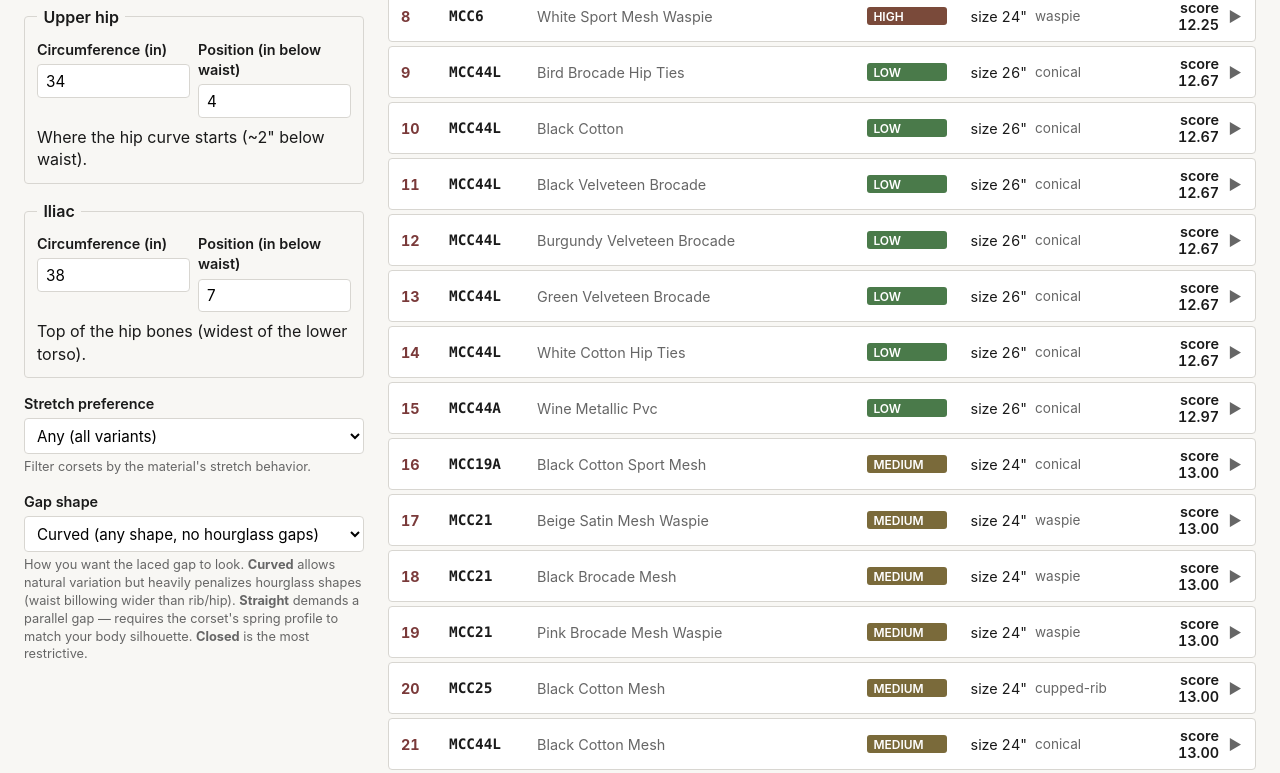
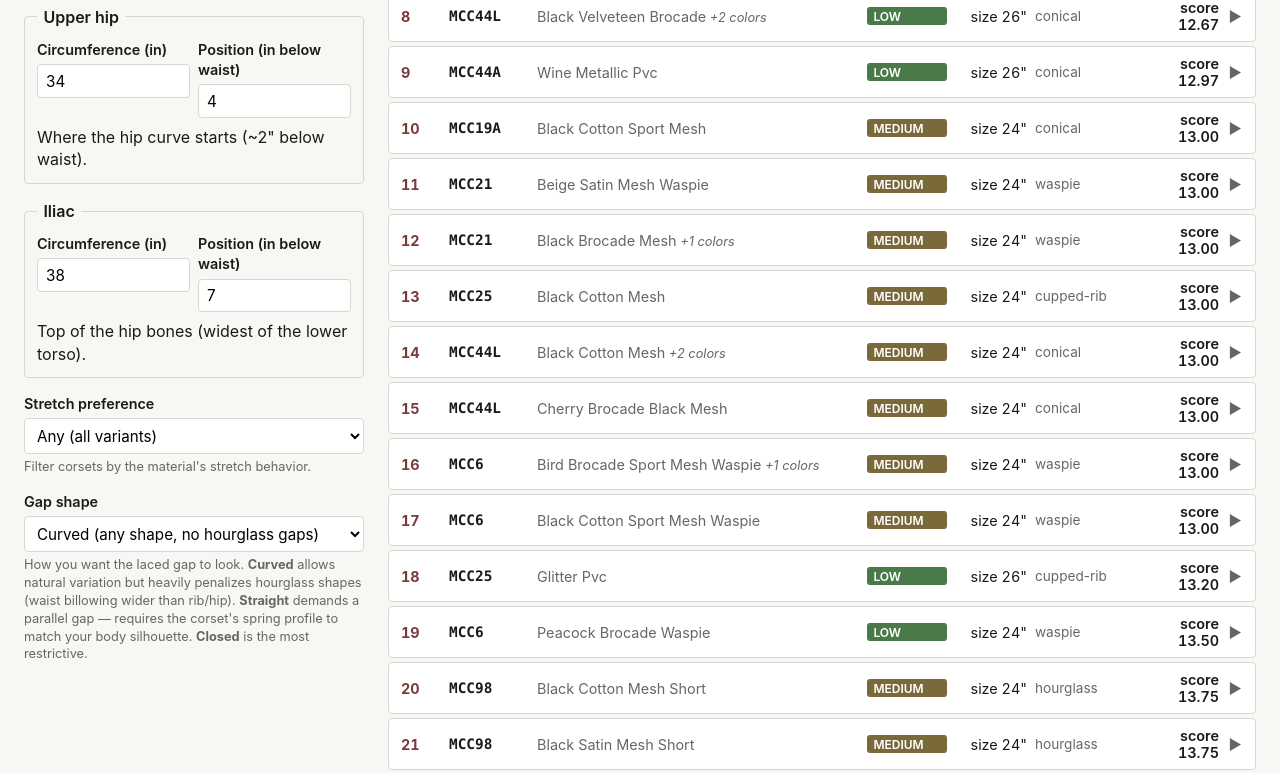
Before and after one commit to marshl/ofcorsetfits, a React (Vite) app: page / in a window 1280 px wide. Shown: the part 600-1373 px from the top of the page. Built offline with nearby package versions, Linux system fonts and the light colour scheme.

Commit message:
Change UI to group results by model+material

```diff
--- a/src/scoring/ranking.ts
+++ b/src/scoring/ranking.ts
@@ -13,66 +13,93 @@
   Catalog,
   Corset,
   CorsetScoreResult,
+  CorsetVariant,
   RankedResult,
   ScoringConfig,
-  VariantBest,
+  VariantGroup,
 } from './types.ts';
 import { scoreCorset } from './scoring.ts';
 
 /**
- * For a single corset, try every (variant × waist size) combination and
- * return the lowest-total result overall PLUS per-variant best results.
- * Returns null if no variant survives the stretch_preference filter.
+ * Fit signature: two variants sharing this key have identical fit math and
+ * therefore identical scores. Used to group variants into ranking rows so
+ * multiple SKUs with the same material composition don't clutter the list
+ * as pseudo-duplicates.
+ */
+function fitSignature(v: CorsetVariant): string {
+  const materials = [...v.materials].sort().join(',');
+  return `${v.stretch_class}::${materials}`;
+}
+
+/**
+ * For a single corset, group its variants by fit signature and compute one
+ * `VariantGroup` per group (best waist size + total across all group members —
+ * they're identical, so one score representing the group). Returns null if
+ * no variant passes the stretch_preference filter.
  */
 export function bestForCorset(
   body: Body,
   corset: Corset,
   config: ScoringConfig,
-): { best: CorsetScoreResult; variantBests: VariantBest[] } | null {
+): { best: CorsetScoreResult; groups: VariantGroup[] } | null {
   const candidateVariants = config.stretch_preference === 'any'
     ? corset.variants
     : corset.variants.filter((v) => v.stretch_class === config.stretch_preference);
   if (candidateVariants.length === 0) return null;
 
-  const variantBests: VariantBest[] = [];
+  // Bucket variants by fit signature.
+  const buckets = new Map<string, CorsetVariant[]>();
+  for (const v of candidateVariants) {
+    const key = fitSignature(v);
+    const bucket = buckets.get(key);
+    if (bucket) bucket.push(v);
+    else buckets.set(key, [v]);
+  }
+
+  // Score each bucket once (using the first variant — all members are identical
+  // for scoring purposes).
+  const groups: VariantGroup[] = [];
   let overallBest: CorsetScoreResult | null = null;
 
-  for (const variant of candidateVariants) {
-    let variantBest: CorsetScoreResult | null = null;
+  for (const bucket of buckets.values()) {
+    // Sort members deterministically by name so UI display is stable.
+    bucket.sort((a, b) => a.name.localeCompare(b.name));
+    const rep = bucket[0];
+    let bestForBucket: CorsetScoreResult | null = null;
     for (const size of corset.waist_sizes_in) {
-      const result = scoreCorset(body, corset, variant, size, config);
-      if (variantBest === null || result.total < variantBest.total) {
-        variantBest = result;
+      const result = scoreCorset(body, corset, rep, size, config);
+      if (bestForBucket === null || result.total < bestForBucket.total) {
+        bestForBucket = result;
       }
     }
-    if (variantBest === null) continue;
-    variantBests.push({
-      variant,
-      best_size_in: variantBest.waist_size_in,
-      total: variantBest.total,
+    if (bestForBucket === null) continue;
+    groups.push({
+      variants: bucket,
+      best_size_in: bestForBucket.waist_size_in,
+      total: bestForBucket.total,
     });
-    if (overallBest === null || variantBest.total < overallBest.total) {
-      overallBest = variantBest;
+    if (overallBest === null || bestForBucket.total < overallBest.total) {
+      overallBest = bestForBucket;
     }
   }
 
   if (overallBest === null) return null;
-  variantBests.sort((a, b) => a.total - b.total);
-  return { best: overallBest, variantBests };
+  groups.sort((a, b) => a.total - b.total);
+  return { best: overallBest, groups };
 }
 
 /**
- * Rank every VARIANT in the catalog by best-fit score (ascending).
+ * Rank every VARIANT GROUP in the catalog by best-fit score (ascending).
  *
- * Each entry represents a single SKU (silhouette × material variant), scored
- * at its own best waist size. Same silhouette in multiple materials produces
- * multiple rows because they have different stretch classes → different slack
- * → different effective-waist math → different scores.
+ * A variant group is one or more SKUs of a single silhouette that share the
+ * same fit signature (stretch_class + materials). Different fabric colors or
+ * decorative elements — the algorithm-invisible axes — collapse into one row
+ * rather than producing pseudo-duplicates.
  *
- * `variant_bests` on each entry still carries all variants of that silhouette
- * for cross-reference in the UI (users can see the current variant's siblings
- * without scrolling). The first entry in `variant_bests` matches this row's
- * variant only when the row's variant is the best for its silhouette.
+ * `all_groups` on each row carries every variant group of the row's
+ * silhouette so the UI can cross-reference siblings (e.g., MCC110's
+ * `low + [brocade, velveteen]` group visible from the `medium + [mesh, satin]`
+ * row without scrolling).
  */
 export function rank(
   body: Body,
@@ -81,40 +108,22 @@
 ): RankedResult[] {
   const results: RankedResult[] = [];
   for (const corset of catalog.corsets) {
-    const candidateVariants = config.stretch_preference === 'any'
-      ? corset.variants
-      : corset.variants.filter((v) => v.stretch_class === config.stretch_preference);
-    if (candidateVariants.length === 0) continue;
+    const summary = bestForCorset(body, corset, config);
+    if (summary === null) continue;
+    const { groups } = summary;
 
-    // Best CorsetScoreResult per variant of this silhouette.
-    const perVariantScores: CorsetScoreResult[] = [];
-    for (const variant of candidateVariants) {
-      let best: CorsetScoreResult | null = null;
-      for (const size of corset.waist_sizes_in) {
-        const result = scoreCorset(body, corset, variant, size, config);
-        if (best === null || result.total < best.total) {
-          best = result;
-        }
-      }
-      if (best !== null) perVariantScores.push(best);
-    }
-    if (perVariantScores.length === 0) continue;
-
-    // Precompute the shared variant_bests list (used by all rows of this silhouette).
-    const variantBests = perVariantScores
-      .map((s) => ({
-        variant: s.variant,
-        best_size_in: s.waist_size_in,
-        total: s.total,
-      }))
-      .sort((a, b) => a.total - b.total);
-
-    // Emit one row per variant.
-    for (const scoreResult of perVariantScores) {
+    // Emit one row per variant group. To find the CorsetScoreResult for each
+    // group's canonical variant (variants[0]), we re-score the size that
+    // groups[i].best_size_in indicates. Cheaper than storing the full result
+    // per group inside bestForCorset.
+    for (const group of groups) {
+      const rep = group.variants[0];
+      const scoreResult = scoreCorset(body, corset, rep, group.best_size_in, config);
       results.push({
         corset,
         best: scoreResult,
-        variant_bests: variantBests,
+        variant_group: group,
+        all_groups: groups,
       });
     }
   }
--- a/src/ui/RankedList.tsx
+++ b/src/ui/RankedList.tsx
@@ -1,14 +1,16 @@
 /**
- * Ranked list — one row per VARIANT (silhouette × material variant). Same
- * silhouette in multiple materials appears as multiple rows because the
- * different stretch classes produce different scores. Expanding a row
- * reveals the per-position penalty breakdown for THAT specific variant,
- * plus a compact cross-reference of the same silhouette's other variants
- * so you can compare siblings without scrolling.
+ * Ranked list — one row per VARIANT GROUP (silhouette + fit signature).
+ * A group is 1+ SKUs sharing the same stretch class + material composition:
+ * they differ only by fabric color / decorative flourishes, which don't
+ * affect fit, so they get one shared row with multiple buy links.
+ *
+ * Expanding a row shows the per-position penalty breakdown for the group's
+ * canonical variant, all group members' buy links, and a cross-reference
+ * to any OTHER fit-signature groups of the same silhouette.
  */
 
 import { useState } from 'react';
-import type { RankedResult } from '../scoring/types.ts';
+import type { RankedResult, VariantGroup } from '../scoring/types.ts';
 
 interface RankedListProps {
   results: RankedResult[];
@@ -22,9 +24,13 @@
   return `${sign}${diff.toFixed(2)}"`;
 }
 
-/** Unique key per row: same silhouette in different variants → different keys. */
+function groupSignatureKey(g: VariantGroup): string {
+  return g.variants[0].url;
+}
+
+/** Unique key per row: silhouette + group's canonical URL. */
 function rowKey(r: RankedResult): string {
-  return `${r.corset.id}::${r.best.variant.url}`;
+  return `${r.corset.id}::${groupSignatureKey(r.variant_group)}`;
 }
 
 export function RankedList({ results, topN = 30 }: RankedListProps) {
@@ -48,7 +54,8 @@
       <h2>
         Best fits{' '}
         <span className="count">
-          ({shown.length} of {results.length} shown — variants ranked separately)
+          ({shown.length} of {results.length} shown — variants with the same
+          material are grouped)
         </span>
       </h2>
       <ol className="ranked-rows">
@@ -56,9 +63,11 @@
           const key = rowKey(r);
           const isExpanded = expandedKey === key;
           const stretch = r.best.variant.stretch_class;
-          const otherVariants = r.variant_bests.filter(
-            (vb) => vb.variant.url !== r.best.variant.url,
+          const group = r.variant_group;
+          const otherGroups = r.all_groups.filter(
+            (g) => groupSignatureKey(g) !== groupSignatureKey(group),
           );
+          const memberCount = group.variants.length;
           return (
             <li key={key} className={`ranked-row ranked-row-${stretch}`}>
               <button
@@ -69,7 +78,12 @@
               >
                 <span className="rank">{i + 1}</span>
                 <span className="corset-id">{r.corset.id}</span>
-                <span className="corset-name">{r.best.variant.name}</span>
+                <span className="corset-name">
+                  {r.best.variant.name}
+                  {memberCount > 1 && (
+                    <span className="group-count"> +{memberCount - 1} colors</span>
+                  )}
+                </span>
                 <span className={`stretch stretch-${stretch}`}>{stretch}</span>
                 <span className="best-size">size {r.best.waist_size_in}"</span>
                 <span className="silhouette">{r.corset.silhouette_category}</span>
@@ -81,18 +95,10 @@
                 <div className="ranked-row-details">
                   <div className="detail-meta">
                     <div>
-                      <strong>Variant:</strong> {r.best.variant.name} —{' '}
-                      <a
-                        href={r.best.variant.url}
-                        target="_blank"
-                        rel="noopener noreferrer"
-                      >
-                        buy on mysticcitycorsets.com ↗
-                      </a>
-                    </div>
-                    <div>
                       <strong>Materials:</strong>{' '}
                       {r.best.variant.materials.join(', ') || '(unspecified)'}
+                      {' — '}
+                      <em>stretch class: {stretch}</em>
                     </div>
                     <div>
                       <strong>Silhouette words:</strong>{' '}
@@ -102,6 +108,27 @@
                       <strong>Torso length:</strong>{' '}
                       {r.corset.body_length_in ?? 'unknown'}"
                     </div>
+                  </div>
+
+                  <div className="variant-list">
+                    <strong>
+                      Buy this fit ({memberCount}{' '}
+                      {memberCount === 1 ? 'option' : 'color options — same fit'})
+                    </strong>
+                    <ul className="variant-rows">
+                      {group.variants.map((v) => (
+                        <li key={v.url} className="variant-row variant-row-grouped">
+                          <span className="variant-name">{v.name}</span>
+                          <a
+                            href={v.url}
+                            target="_blank"
+                            rel="noopener noreferrer"
+                          >
+                            buy on mysticcitycorsets.com ↗
+                          </a>
+                        </li>
+                      ))}
+                    </ul>
                   </div>
 
                   <table className="score-breakdown">
@@ -156,34 +183,39 @@
                     </tbody>
                   </table>
 
-                  {otherVariants.length > 0 && (
+                  {otherGroups.length > 0 && (
                     <div className="variant-list">
                       <strong>
-                        Other variants of {r.corset.id}
-                        <span className="count"> ({otherVariants.length})</span>
+                        Other materials of {r.corset.id}
+                        <span className="count"> ({otherGroups.length})</span>
                       </strong>
                       <ul className="variant-rows">
-                        {otherVariants.map((vb) => (
-                          <li key={vb.variant.url} className="variant-row">
+                        {otherGroups.map((g) => (
+                          <li key={groupSignatureKey(g)} className="variant-row">
                             <span
-                              className={`stretch stretch-${vb.variant.stretch_class}`}
+                              className={`stretch stretch-${g.variants[0].stretch_class}`}
                             >
-                              {vb.variant.stretch_class}
+                              {g.variants[0].stretch_class}
                             </span>
                             <span className="variant-name">
-                              {vb.variant.name}
+                              {g.variants[0].name}
+                              {g.variants.length > 1 && (
+                                <span className="group-count">
+                                  {' '}+{g.variants.length - 1} colors
+                                </span>
+                              )}
                             </span>
                             <span className="variant-materials">
-                              {vb.variant.materials.join(', ') || '—'}
+                              {g.variants[0].materials.join(', ') || '—'}
                             </span>
                             <span className="best-size">
-                              size {vb.best_size_in}"
+                              size {g.best_size_in}"
                             </span>
                             <span className="score">
-                              score {vb.total.toFixed(2)}
+                              score {g.total.toFixed(2)}
                             </span>
                             <a
-                              href={vb.variant.url}
+                              href={g.variants[0].url}
                               target="_blank"
                               rel="noopener noreferrer"
                             >
--- a/src/ui/styles.css
+++ b/src/ui/styles.css
@@ -253,6 +253,19 @@
   border: 1px solid var(--accent);
   border-radius: 3px;
 }
+
+.group-count {
+  font-size: 0.8rem;
+  color: var(--muted);
+  font-weight: normal;
+  font-style: italic;
+}
+
+/* "Buy this fit" grouped variants — simpler grid than the sibling-materials list */
+.variant-row-grouped {
+  grid-template-columns: 1fr auto;
+}
+.variant-row-grouped .variant-name { font-weight: 400; }
 @media (max-width: 800px) {
   .variant-row {
     grid-template-columns: 4rem 1fr auto;
```
Also changed, not shown: src/scoring/types.ts (+20 -9 lines).
